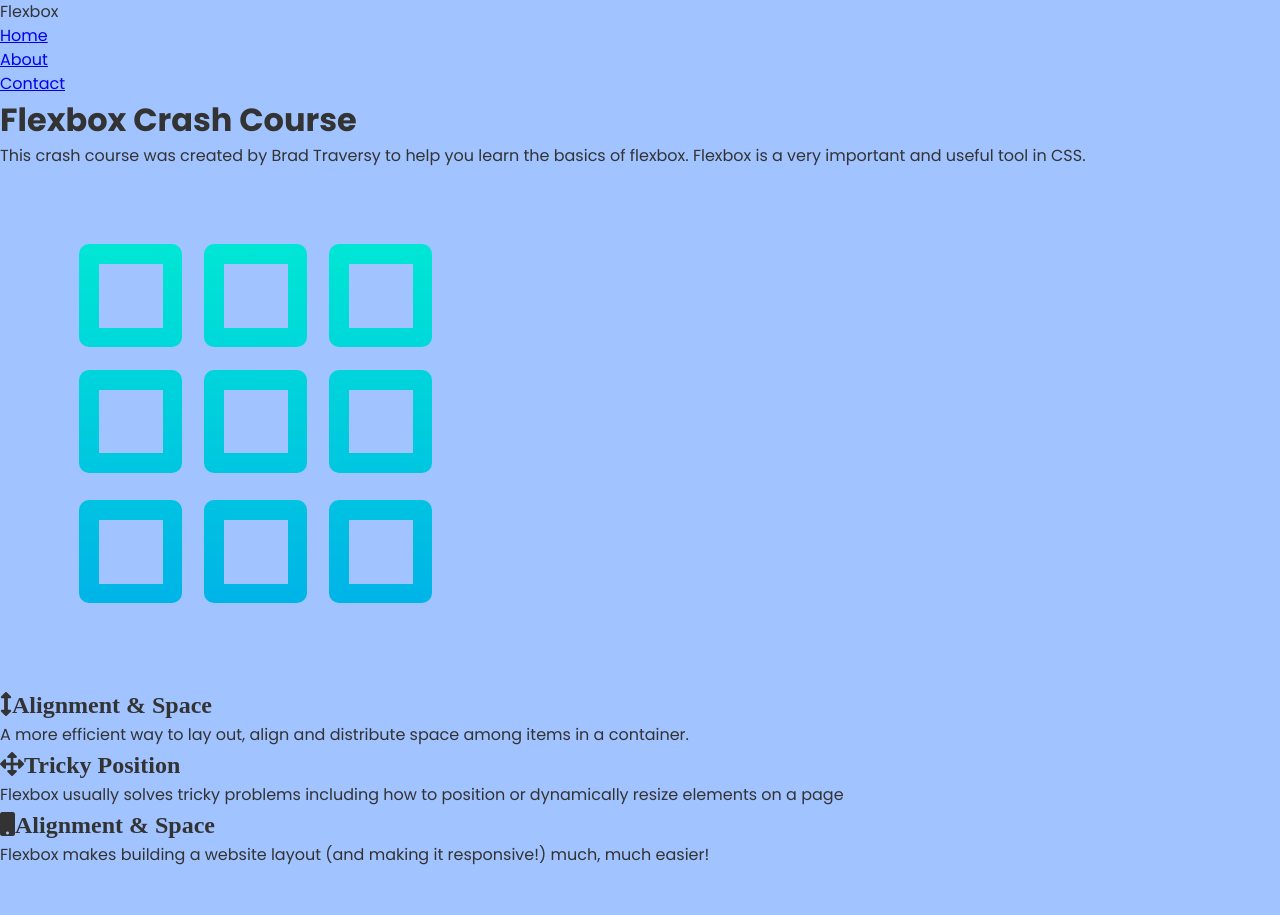
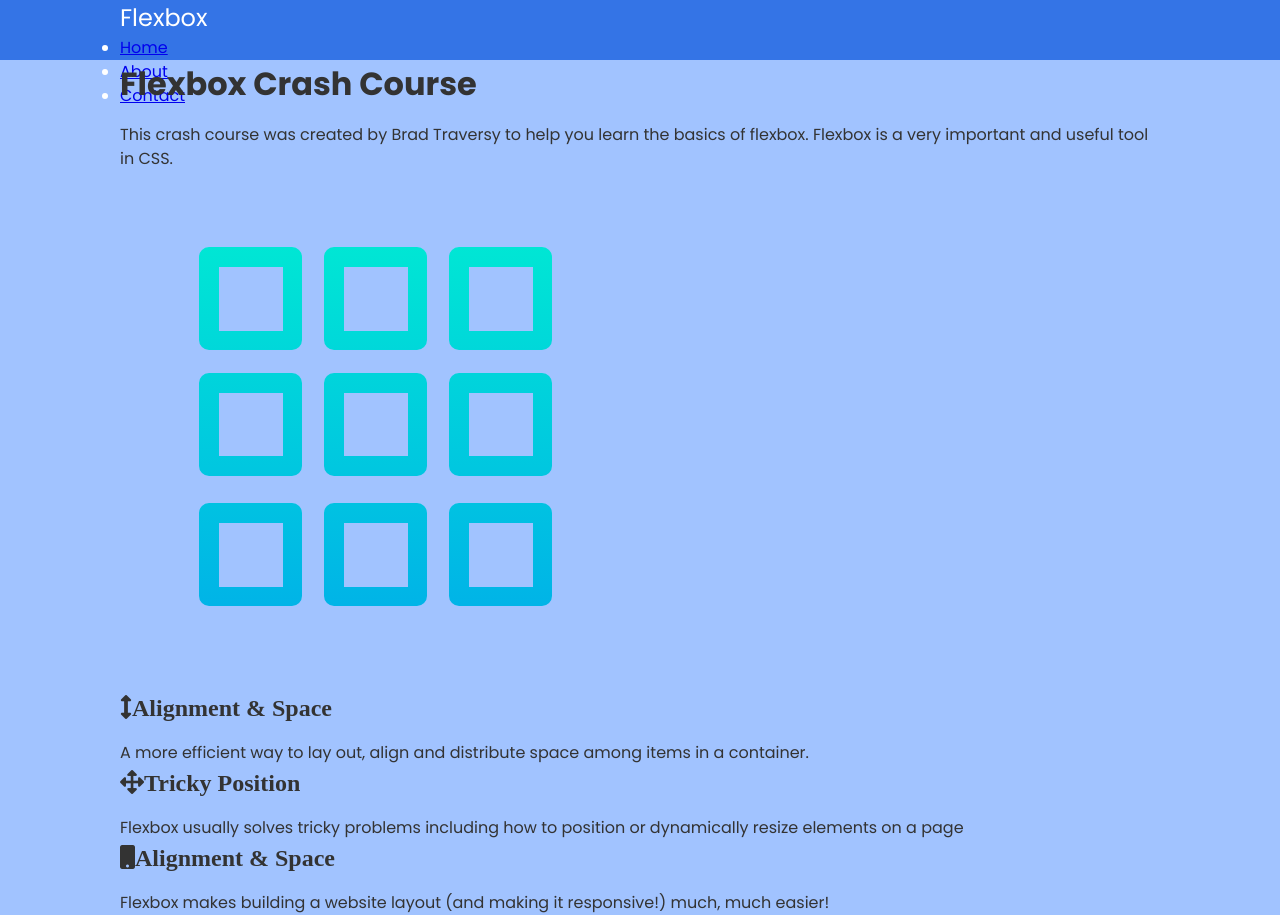
Before and after one commit to olivernjiru/flexboxcrashcourseproject, a plain HTML site: page index.html in a window 1280 px wide. Before the commit the page ends 867 px from the top, so only its background shows below. Drawn offline with Linux system fonts and the light colour scheme.

Commit message:
styled h1, h2, container, navbar and logo

```diff
--- a/main.css
+++ b/main.css
@@ -19,3 +19,24 @@ body {
 img {
     max-width: 100%;
 }
+
+h1,
+h2 {
+    margin-bottom: 15px;
+}
+
+.container {
+    max-width: 1100px;
+    margin: 0 auto;
+    padding: 0 30px;
+}
+
+.navbar {
+    background: #3474e6;
+    color: #fff;
+    height: 60px;
+}
+
+.logo {
+    font-size: x-large;
+}
```
